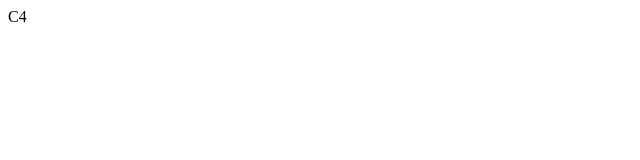
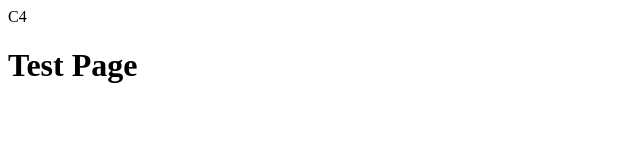
Before and after one commit to AnastasijaTr/RTR108C4, a plain HTML site: page docs/index.html in a window 1280 px wide. Shown: the whole page, without its empty margins (0-640 px from the left). Drawn offline with Linux system fonts and the light colour scheme.

Commit message:
Update index.html

```diff
--- a/docs/index.html
+++ b/docs/index.html
@@ -1 +1,5 @@
 C4
+<!DOCTYPE html>
+<h1>
+  Test Page
+</h1>
```
